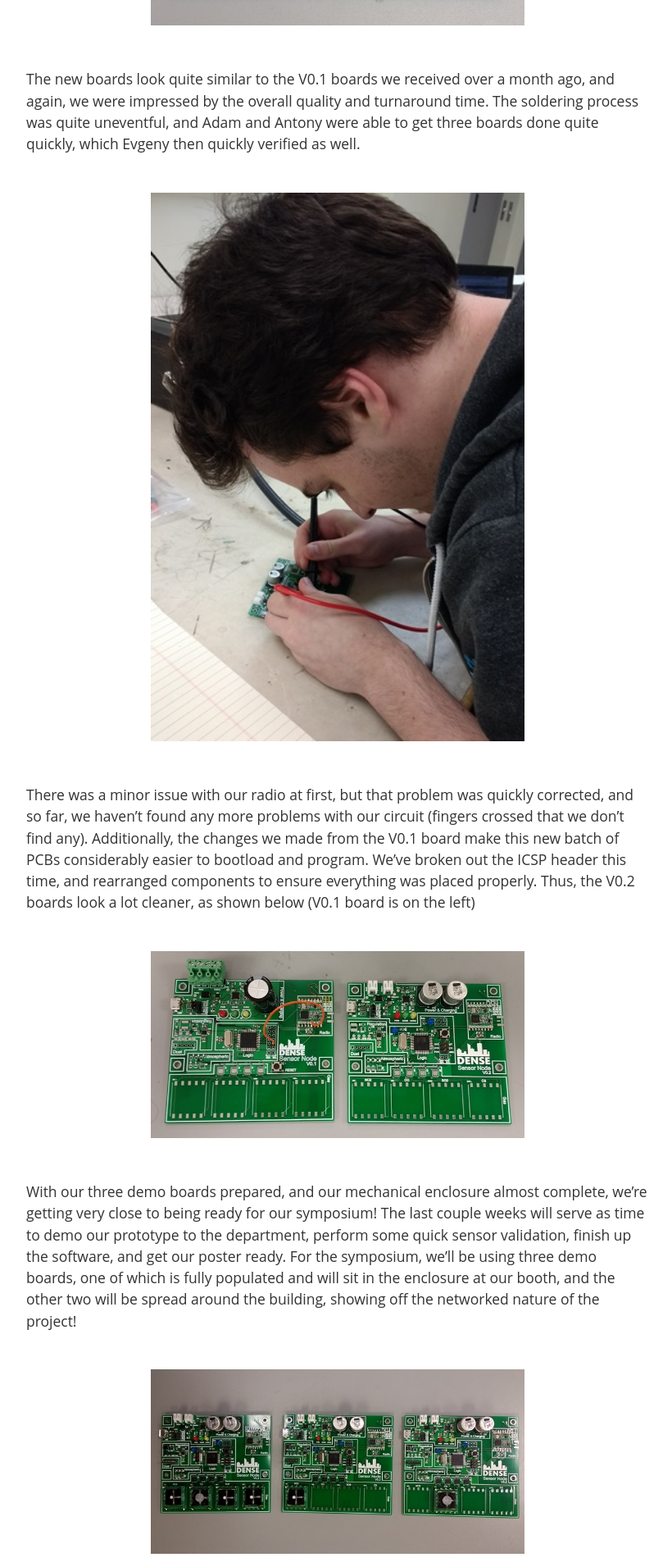
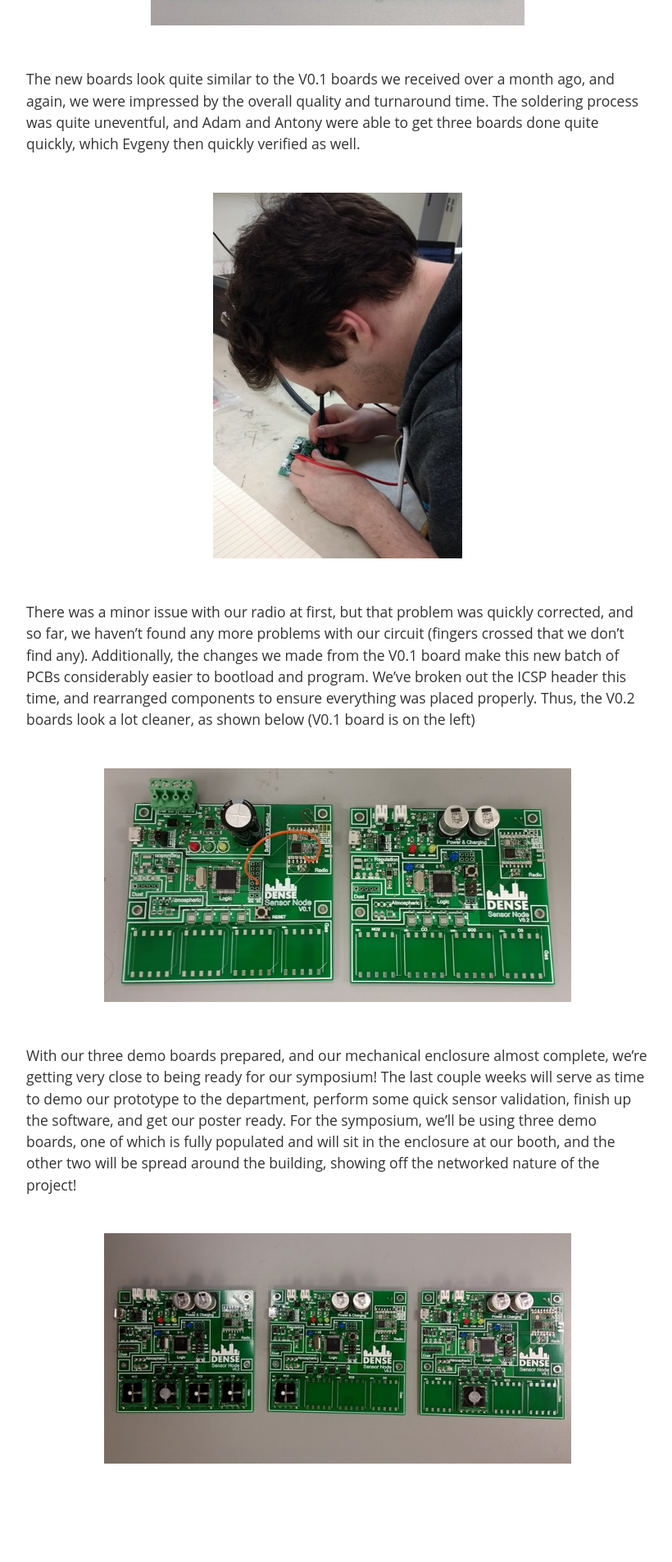
Before and after one commit to projectdense/projectdense.github.io, a Jekyll site: the page built from _posts/2017-03-02-Post7.md, in a window 1280 px wide. Shown: the part 790-2695 px from the top of the page at 82% size, without its empty margins (228-1048 px from the left). Built offline with Jekyll 4.4.1, drawn with Linux system fonts in a browser that asks for light colours.

Commit message:
Modified image sizes for Post 7

```diff
--- a/_posts/2017-03-02-Post7.md
+++ b/_posts/2017-03-02-Post7.md
@@ -16,19 +16,19 @@ The new boards look quite similar to the V0.1 boards we received over a month ag
 
 {: .center}
 <br>
-![]({{ site.baseurl }}/assets/adam_soldering2.jpg){:width="60%"}
+![]({{ site.baseurl }}/assets/adam_soldering2.jpg){:width="40%"}
 <br><br>
 
 There was a minor issue with our radio at first, but that problem was quickly corrected, and so far, we haven't found any more problems with our circuit (fingers crossed that we don't find any). Additionally, the changes we made from the V0.1 board make this new batch of PCBs considerably easier to bootload and program. We've broken out the ICSP header this time, and rearranged components to ensure everything was placed properly. Thus, the V0.2 boards look a lot cleaner, as shown below (V0.1 board is on the left)
 
 {: .center}
 <br>
-![]({{ site.baseurl }}/assets/pcbv0_1_vs_v0_2.jpg){:width="60%"}
+![]({{ site.baseurl }}/assets/pcbv0_1_vs_v0_2.jpg){:width="75%"}
 <br><br>
 
 With our three demo boards prepared, and our mechanical enclosure almost complete, we're getting very close to being ready for our symposium! The last couple weeks will serve as time to demo our prototype to the department, perform some quick sensor validation, finish up the software, and get our poster ready. For the symposium, we'll be using three demo boards, one of which is fully populated and will sit in the enclosure at our booth, and the other two will be spread around the building, showing off the networked nature of the project!
 
 {: .center}
 <br>
-![]({{ site.baseurl }}/assets/demo_boards.jpg){:width="60%"}
+![]({{ site.baseurl }}/assets/demo_boards.jpg){:width="75%"}
 <br><br>
```
